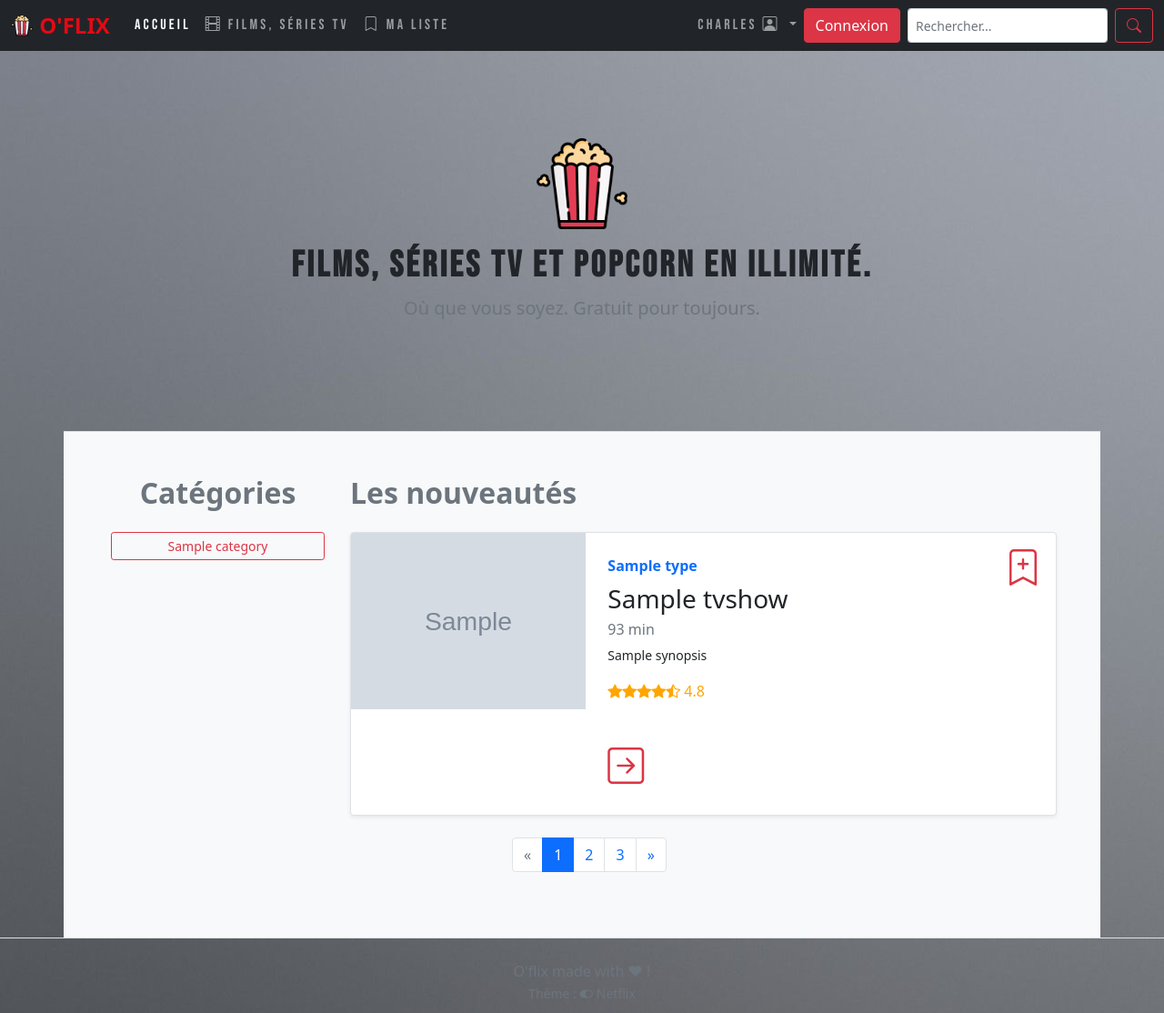
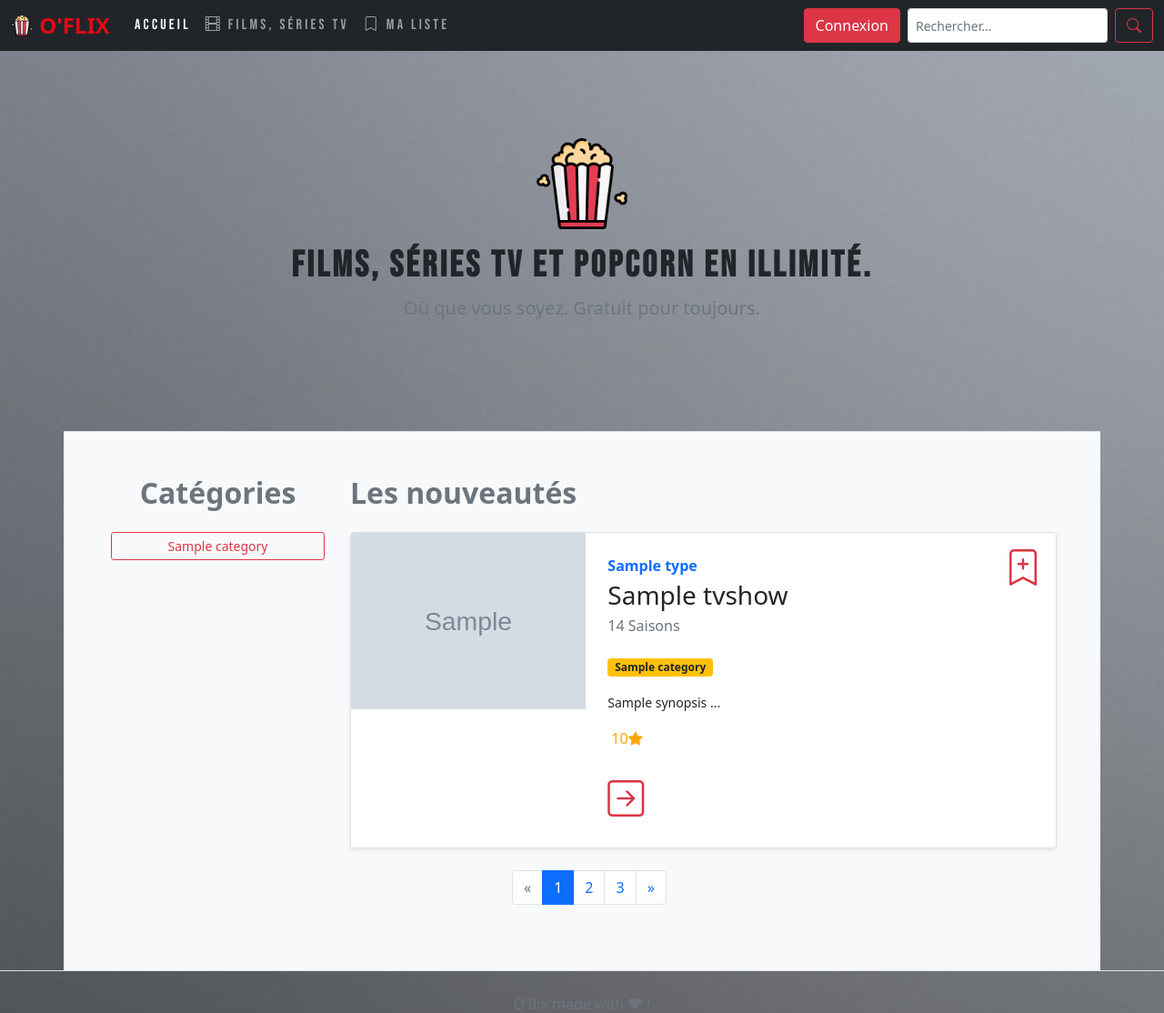
Before and after one commit to edoudup/Oflix, a Symfony app: template templates/home/home.html.twig in a window 1280 px wide. Shown: the top 1114 px of the page at 91% size. Run offline with Twig, Linux system fonts and the light colour scheme; the template is opened without the code that fills it: most values are stand-ins (such as "Sample title", 1, 10 or a date in 2020); grey boxes marked "Sample" are stand-in pictures; some libraries are stand-ins or nearby versions; some web fonts are replaced.

Commit message:
nav + md

```diff
--- a/templates/_nav.html.twig
+++ b/templates/_nav.html.twig
@@ -23,30 +23,7 @@
 						Ma liste</a>
 				</li>
 			</ul>
-			<ul class="navbar-nav ms-auto mb-2 mb-lg-0">
-				<li class="nav-item dropdown">
-					<a class="nav-link dropdown-toggle" href="#" id="navbarDropdown" role="button" data-bs-toggle="dropdown">
-						<span>Charles</span>
-						<i class="bi bi-person-square"></i>
-					</a>
-					<ul class="dropdown-menu">
-						<li>
-							<a class="dropdown-item" href="#">Profil</a>
-						</li>
-						<li>
-							<a class="dropdown-item" href="#">Backoffice</a>
-						</li>
-						<li>
-							<hr class="dropdown-divider">
-						</li>
-						<li>
-							<a class="dropdown-item" href="#">Déconnexion</a>
-						</li>
-					</ul>
-				</li>
-			</ul>
-
-			<a type="button" class="btn btn-danger me-2" href="login.html">Connexion</a>
+			<a type="button" class="btn btn-danger me-2" href="#">Connexion</a>
 
 			<form class="d-flex" action="{{ path('search') }}">
 				<input class="form-control form-control-sm me-2" name="search" type="search" placeholder="Rechercher...">
--- a/templates/home/home.html.twig
+++ b/templates/home/home.html.twig
@@ -36,20 +36,34 @@
 							<a href="" class="movie__favorite fs-1 my-2 mx-3 link-danger">
 								<i class="bi bi-bookmark-plus"></i>
 							</a>
-							<strong class="d-inline-block mb-2 text-primary">{{ tvShow.format.type }}</strong>
+							<strong class="d-inline-block mb-1 text-primary">{{ tvShow.format.type }}</strong>
 							<h3 class="mb-1">{{ tvShow.title }}</h3>
-							<div class="mb-1 text-muted">93 min</div>
+								<div class="mb-1 text-muted">
 							<p>
-								<small>{{ tvShow.synopsis }}</small>
+								{{ tvShow.seasons | length }}
+								{% if tvShow.seasons | length <= 1 %}
+									Saison
+								{% elseif tvShow.seasons | length >= 2 %}
+									Saisons
+								{% endif %}
+							</p>
+							</div>
+
+							<p>
+                           		{% for category in tvShow.categories %}
+                            		<span class="badge bg-warning text-dark">{{ category.name }}</span>
+                            	{% endfor %}
+                        	</p>
+
+							<p>
+								<small>
+									{{ tvShow.synopsis | striptags | slice(0, 200) }} ...
+								</small>
 							</p>
 
-							<div class="d-flex mb-4" style="color: orange;">
+							<div class="d-flex mb-2" style="color: orange;">
+								<span class="ps-1">{{tvShow.nbLikes}}</span>
 								<i class="bi bi-star-fill"></i>
-								<i class="bi bi-star-fill"></i>
-								<i class="bi bi-star-fill"></i>
-								<i class="bi bi-star-fill"></i>
-								<i class="bi bi-star-half"></i>
-								<span class="ps-1">4.8</span>
 							</div>
 
 							<a href="{{ path('tvshow_read', {id:tvShow.id}) }}" class="fs-1 mt-3 text-danger align-self-start">
```
Also changed, not shown: templates/tvshow/browse.html.twig (+13 -8 lines), templates/tvshow/read.html.twig (+3 -8 lines), README.md, public/affiche/brooklyn-99.jpeg (added), public/affiche/viking.jpeg (deleted).
